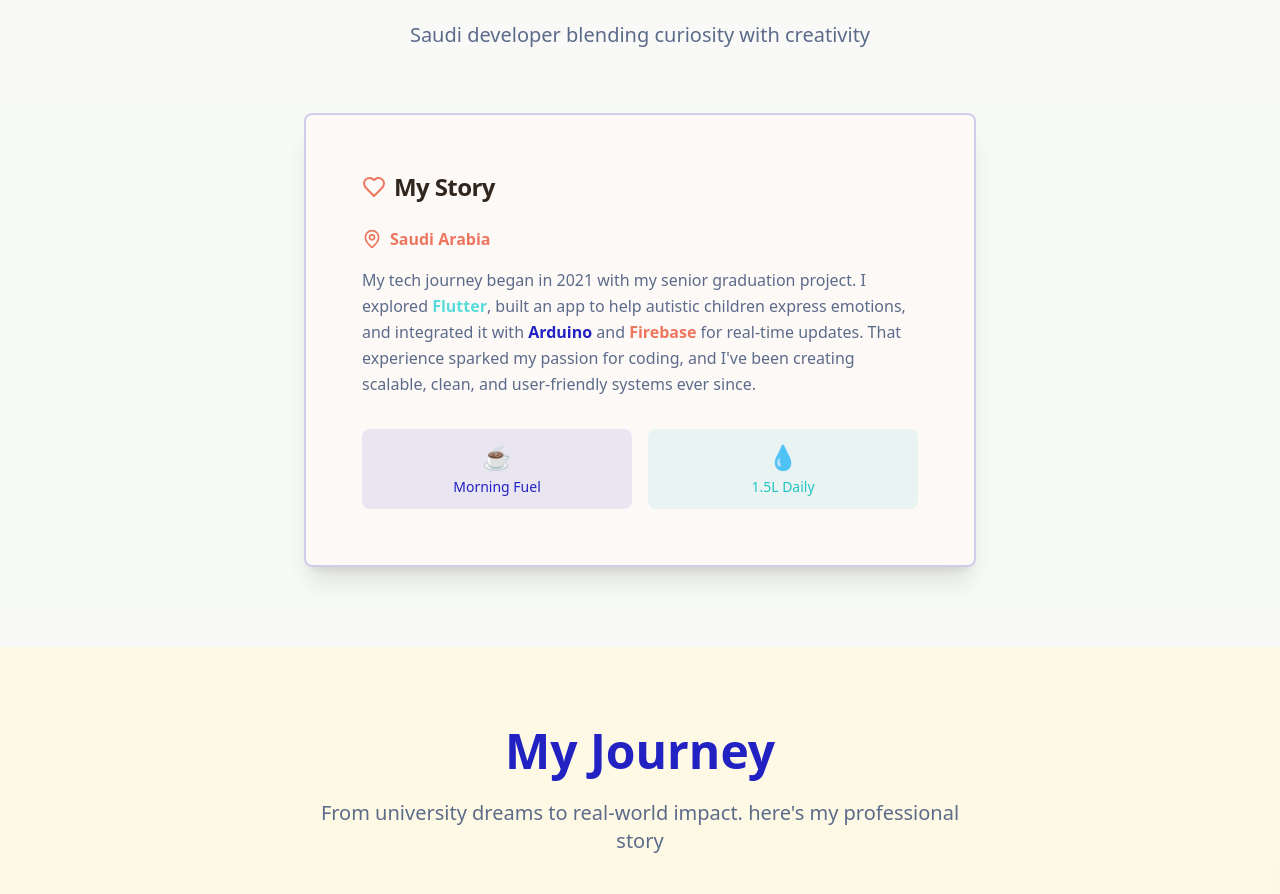
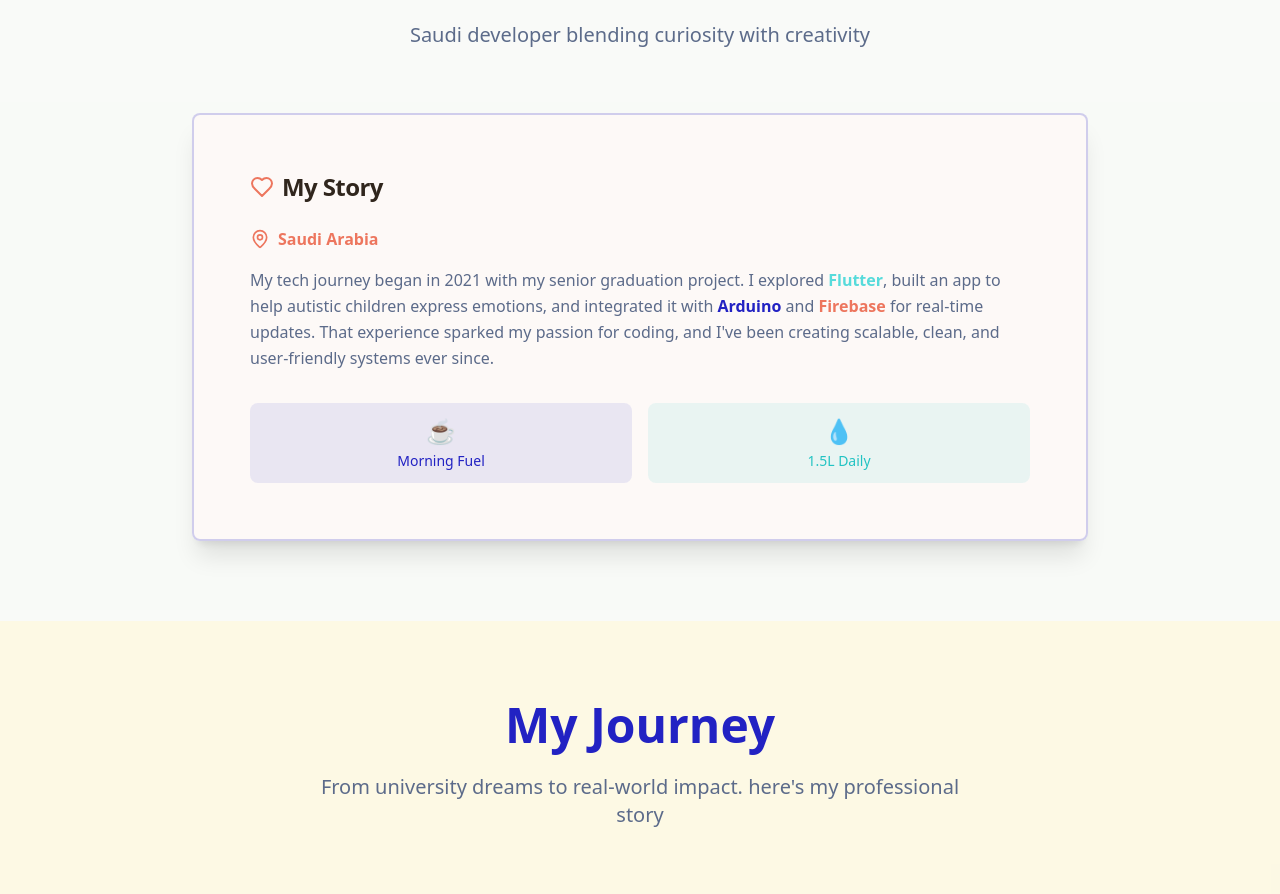
Before and after one commit to Fatimah281/fatimah-codes-and-caffeinates, a React (Vite) app: page / in a window 1280 px wide. Shown: the part 915-1809 px from the top of the page. Built offline with nearby package versions, Linux system fonts and the light colour scheme.

Commit message:
Increase My Story card width
Adjusted the width of the "My Story" card in the About section to be wider.

```diff
--- a/src/components/About.tsx
+++ b/src/components/About.tsx
@@ -55,7 +55,7 @@ export const About = () => {
 
         <div className="flex justify-center">
           {/* Story Section */}
-          <div className="animate-fade-in-up max-w-2xl w-full" style={{ animationDelay: "0.4s" }}>
+          <div className="animate-fade-in-up max-w-4xl w-full" style={{ animationDelay: "0.4s" }}>
             <Card className="p-8 bg-card/95 backdrop-blur-sm border-2 border-primary/20 shadow-xl">
               <CardHeader>
                 <CardTitle className="text-2xl flex items-center gap-2">
```
